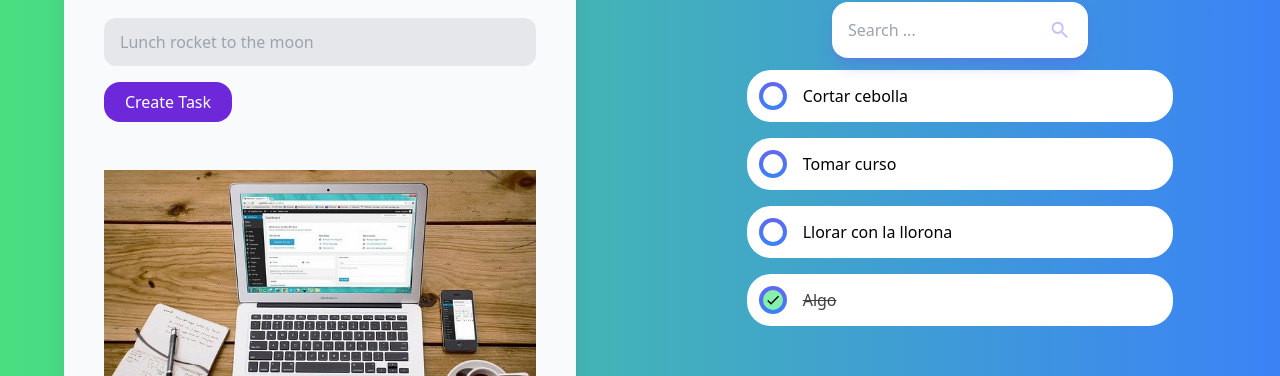
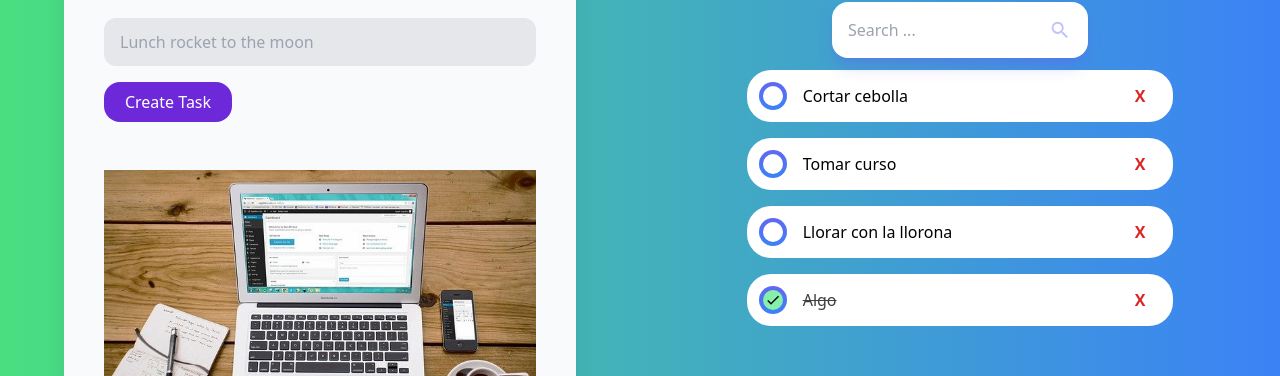
Before and after one commit to jaac97/todo-react, a React (Create React App) app: page / in a window 1280 px wide. Shown: the part 241-617 px from the top of the page. Built offline with nearby package versions, Linux system fonts and the light colour scheme.

Commit message:
Adding events to:

```diff
--- a/src/App.js
+++ b/src/App.js
@@ -23,12 +23,35 @@ function App(props) {
 
   const completedTodos = todos.filter(todo => todo.completed === true).length;
   const totalTodos = todos.length;
+  let searchedTodos = [];
+
+  if(!searchValue.length >= 1) {
+    searchedTodos = todos;
+  }else{
+    searchedTodos = todos.filter(todo => todo.text.toLowerCase().includes(searchValue.toLowerCase()) ? todo : '')
+
+  }
+  const completeTodo = (text) => {
+    const todoIndex = todos.findIndex(todo => todo.text === text);
+    const newTodos = [...todos];
+    newTodos[todoIndex].completed = true;
+    setTodos(newTodos);
+  }
+  const deleteTodo = (e,text) => {
+    e.stopPropagation();
+    const todoIndex = todos.findIndex(todo => todo.text === text);
+    const newTodos = [...todos];
+    newTodos.splice(todoIndex,1);
+
+    setTodos(newTodos);
+  }
   return (
     <div className="main bg-gradient-to-r from-green-400 to-blue-500 flex items-center justify-between  ">
       <div className="container mx-auto mt-12 h-full flex justify-evenly gap-16 ">
           <div className="left bg-slate-50 p-10 rounded-2xl w-2/5 shadow-xl">
             <TodoCreateTask />
           </div>
+
           <div className="right w-2/5 text-center">
             <TodoCounter
               total={totalTodos}
@@ -40,7 +63,7 @@ function App(props) {
               setSearchValue={setSearchValue}
             />
             <TodoList >
-                {defaultTodos.map(todo =>( <TodoItem key={todo.id} text={todo.text} completed={todo.completed}/>))}
+                {searchedTodos.map(todo =>( <TodoItem key={todo.id} text={todo.text} completed={todo.completed} onComplete={() => completeTodo(todo.text)} onDelete={(e) => deleteTodo(e,todo.text)}/>))}
             </TodoList>
           </div>
       </div>
--- a/src/TodoCreateTask.js
+++ b/src/TodoCreateTask.js
@@ -6,7 +6,12 @@ const TodoCreateTask = () => {
         <h1 className='text-4xl text-slate-800 font-bold mb-5'>Create new task</h1>
         <div className=''>
             <label className='font-medium text-slate-800 block' htmlFor="create">Task Name</label>
-            <input id="create" className='bg-gray-200 px-4 py-3 rounded-xl text-slate-900 w-full mt-4' type="text" placeholder="Lunch rocket to the moon" />
+            <input
+            onClick={() => console.log("click")}
+            id="create"
+            className='bg-gray-200 px-4 py-3 rounded-xl text-slate-900 w-full mt-4'
+            type="text"
+            placeholder="Lunch rocket to the moon" />
             <button className='bg-violet-700 hover:bg-violet-900 text-white py-2 px-3 rounded-2xl inline-block mt-4 w-32'>Create Task</button>
         </div>
         <div className='mt-12'>
--- a/src/TodoItem.js
+++ b/src/TodoItem.js
@@ -1,13 +1,17 @@
 import { MdCheck } from "react-icons/md";
 
-const TodoItem = ({text, completed}) => {
+const TodoItem = ({text, completed, onComplete, onDelete}) => {
+
     return (
     <>
-        <li className="bg-white rounded-3xl w-10/12 flex p-3 items-center">
+        <li
+        onClick={() => onComplete()}
+        className="bg-white rounded-3xl w-10/12 flex p-3 items-center">
             <button className="h-7 w-7 bg-gradient-to-b from-indigo-500 to-blue-500 rounded-full text-center">
                 <span className={`flex rounded-full h-5 w-5  mx-auto ${completed ? "bg-green-300 justify-center items-center":"bg-white"}`}>{completed && <MdCheck />}</span>
             </button>
-                <p  className={`ml-4 ${completed && "line-through text-neutral-700"}`}>{text}</p>
+            <p  className={`ml-4 ${completed && "line-through text-neutral-700"}`}>{text}</p>
+            <button onClick={onDelete} className="ml-auto mr-4 text-red-600 font-extrabold">X</button>
         </li>
     </> );
 }
--- a/src/TodoSearch.js
+++ b/src/TodoSearch.js
@@ -3,8 +3,10 @@ import { IconContext } from "react-icons";
 
 const TodoSearch = ({searchValue, setSearchValue}) => {
     const onSearchValueChange = (value) => {
-        console.log(value)
         setSearchValue(value)
+  /*
+        setTodos(todos.filter(todo => todo.text.includes(value) ? todo : ''))
+       */
     }
     return (
     <IconContext.Provider value={{ size: "2rem", className:"todo__search" }}>
```
